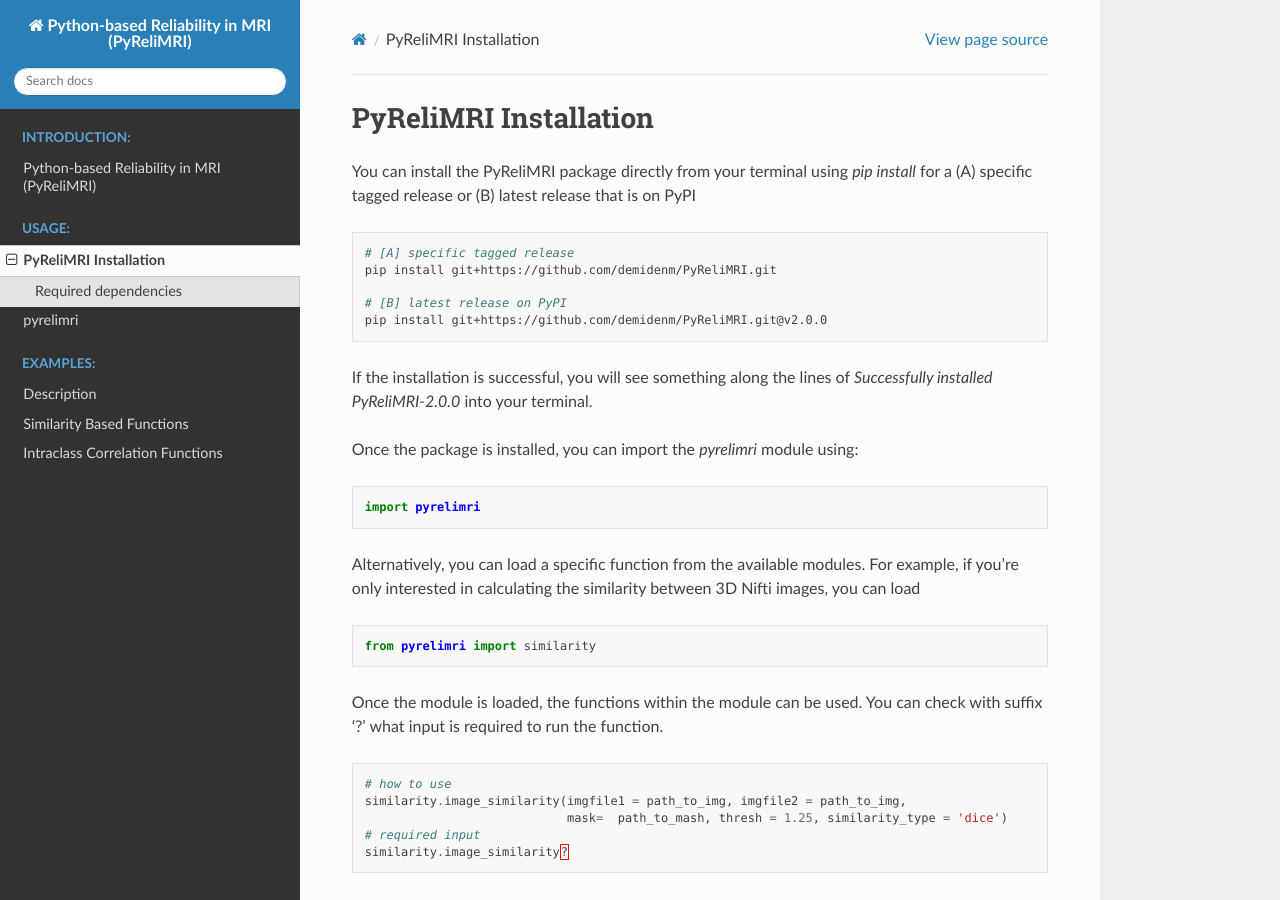
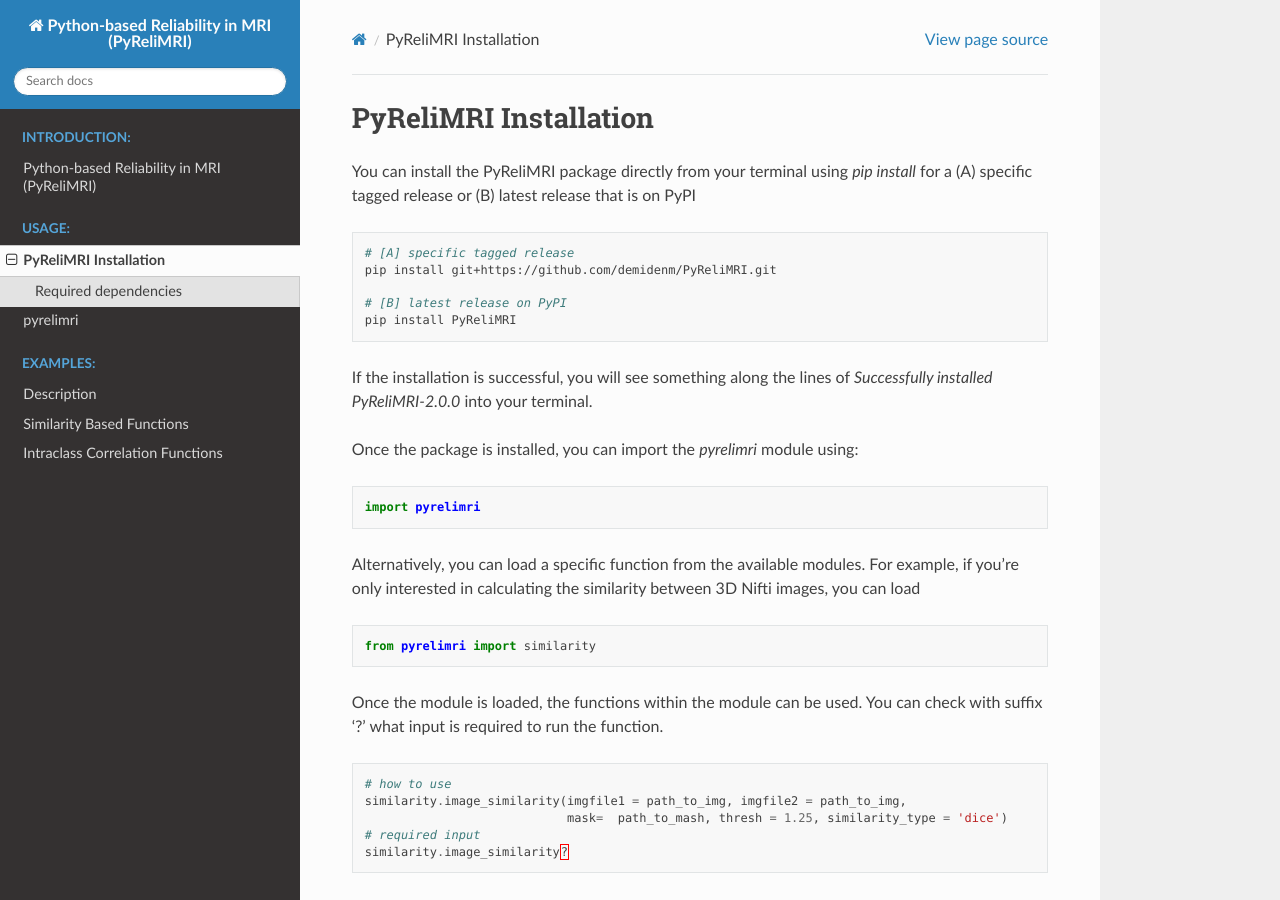
Before and after one commit to demidenm/PyReliMRI, a Sphinx documentation site: the page built from docs/install.rst, in a window 1280 px wide and 900 px high. Built offline with Sphinx 7.4.7 and the Read the Docs theme 2.0.0, drawn with Linux system fonts in a browser that asks for light colours.

Commit message:
Update install.rst

```diff
--- a/docs/install.rst
+++ b/docs/install.rst
@@ -9,7 +9,7 @@
    pip install git+https://github.com/demidenm/PyReliMRI.git
 
    # [B] latest release on PyPI
-   pip install git+https://github.com/demidenm/PyReliMRI.git@v2.0.0
+   pip install PyReliMRI
 
 
 If the installation is successful, you will see something along the lines of *Successfully installed PyReliMRI-2.0.0* into your terminal.
```
